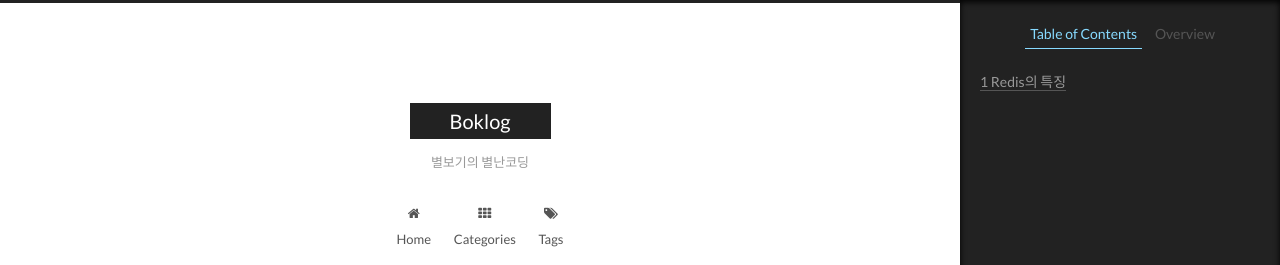
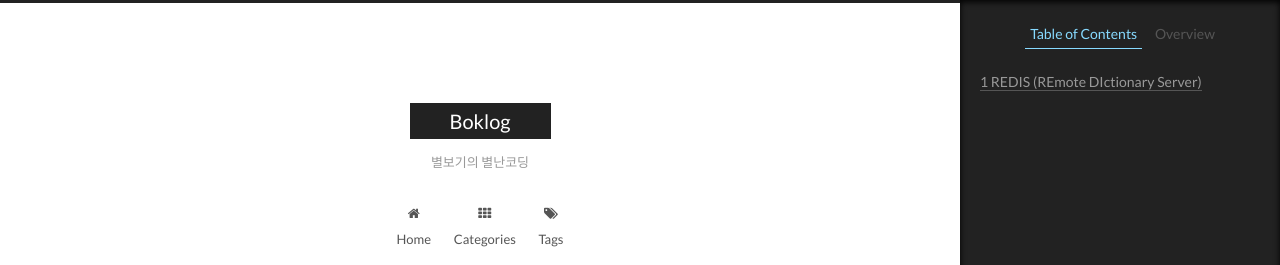
Before and after one commit to jbb9229/jbb9229.github.io, a Jekyll site: the page built from _posts/2020-06-20-redis-introduce-01.md, in a window 1280 px wide and 1400 px high. Shown: the top 265 px of the window. Built offline with Jekyll 4.4.1, drawn with Linux system fonts in a browser that asks for light colours; comment, search, counter and statistics services are not loaded; some of the changed text lies outside the part shown.

Commit message:
fix Post 2020-06-20-redis-introduce-01.md

```diff
--- a/_posts/2020-06-20-redis-introduce-01.md
+++ b/_posts/2020-06-20-redis-introduce-01.md
@@ -9,12 +9,10 @@ tags:
  - NoSQL
  - Redis
 ---
-*RE*mote *DI*ctionary *S*erver
+# REDIS (*RE*mote *DI*ctionary *S*erver)
 
 최근 접한 프로젝트에 Redis가 적용되어 있었습니다. <br/>
 이전까지 Redis를 사용해 본 적이 없기 때문에 관련 내용 정리합니다.
-
-# Redis의 특징
 
 ## NoSQL ?
 일반적인 관계형 데이터베이스와는 다른 형태르 데이터를 저장 및 검색하는 데이터베이스 이며, 비 관계형 데이터베이스라고 표현하기도 합니다.<br/>
```
